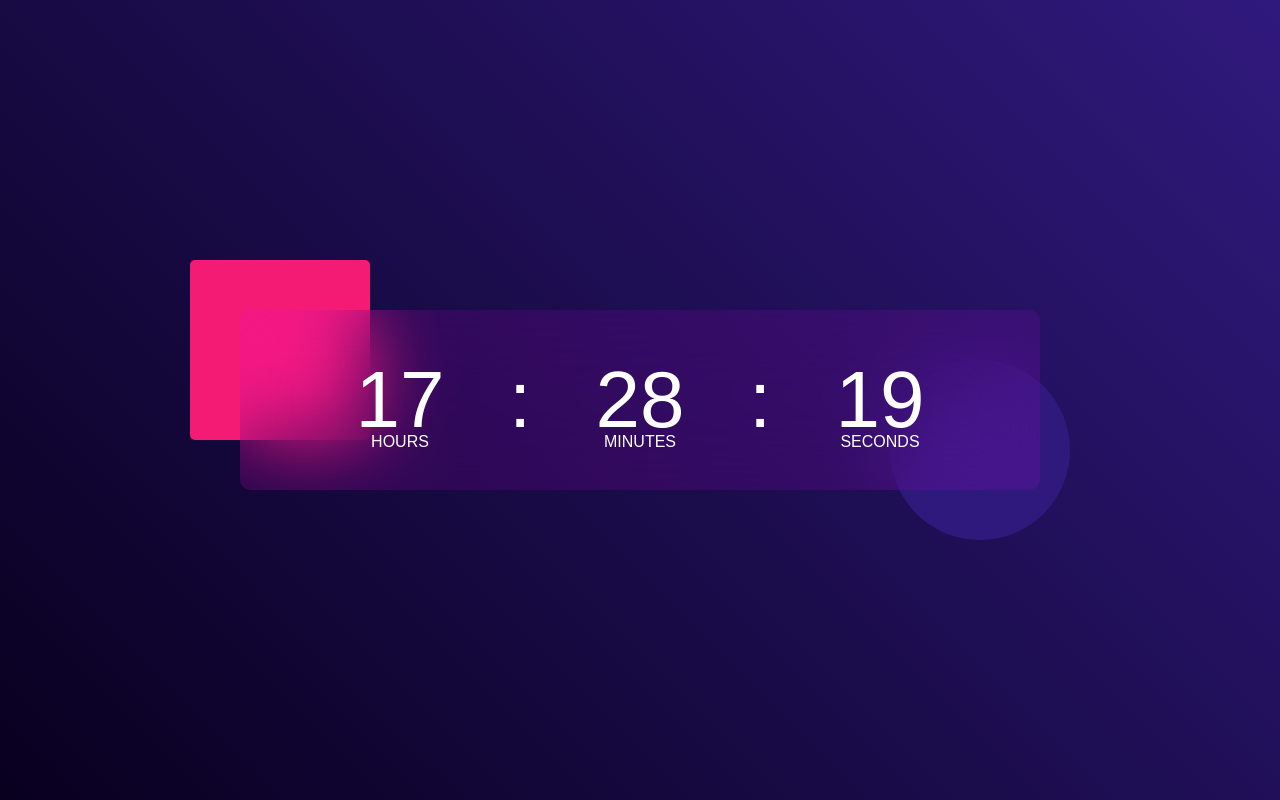
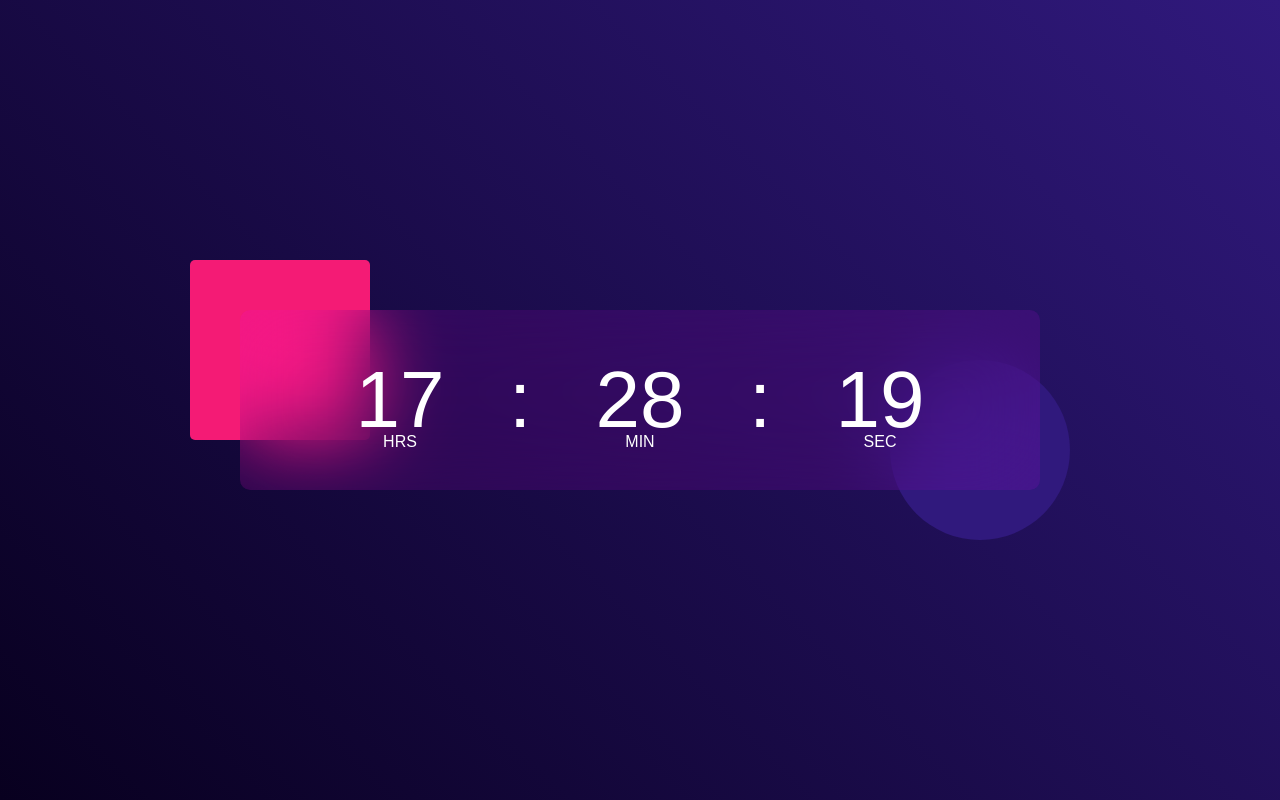
Before and after one commit to Harendra3/Clock-2, a plain HTML site: page index.html in a window 1280 px wide. Drawn offline with Linux system fonts and the light colour scheme.

Commit message:
Update style.css

```diff
--- a/style.css
+++ b/style.css
@@ -72,11 +72,11 @@ body {
 }
 
 #hrs::after {
-  content: "HOURS";
+  content: "HRS";
 }
 #min::after {
-  content: "MINUTES";
+  content: "MIN";
 }
 #sec::after {
-  content: "SECONDS";
+  content: "SEC";
 }
```
